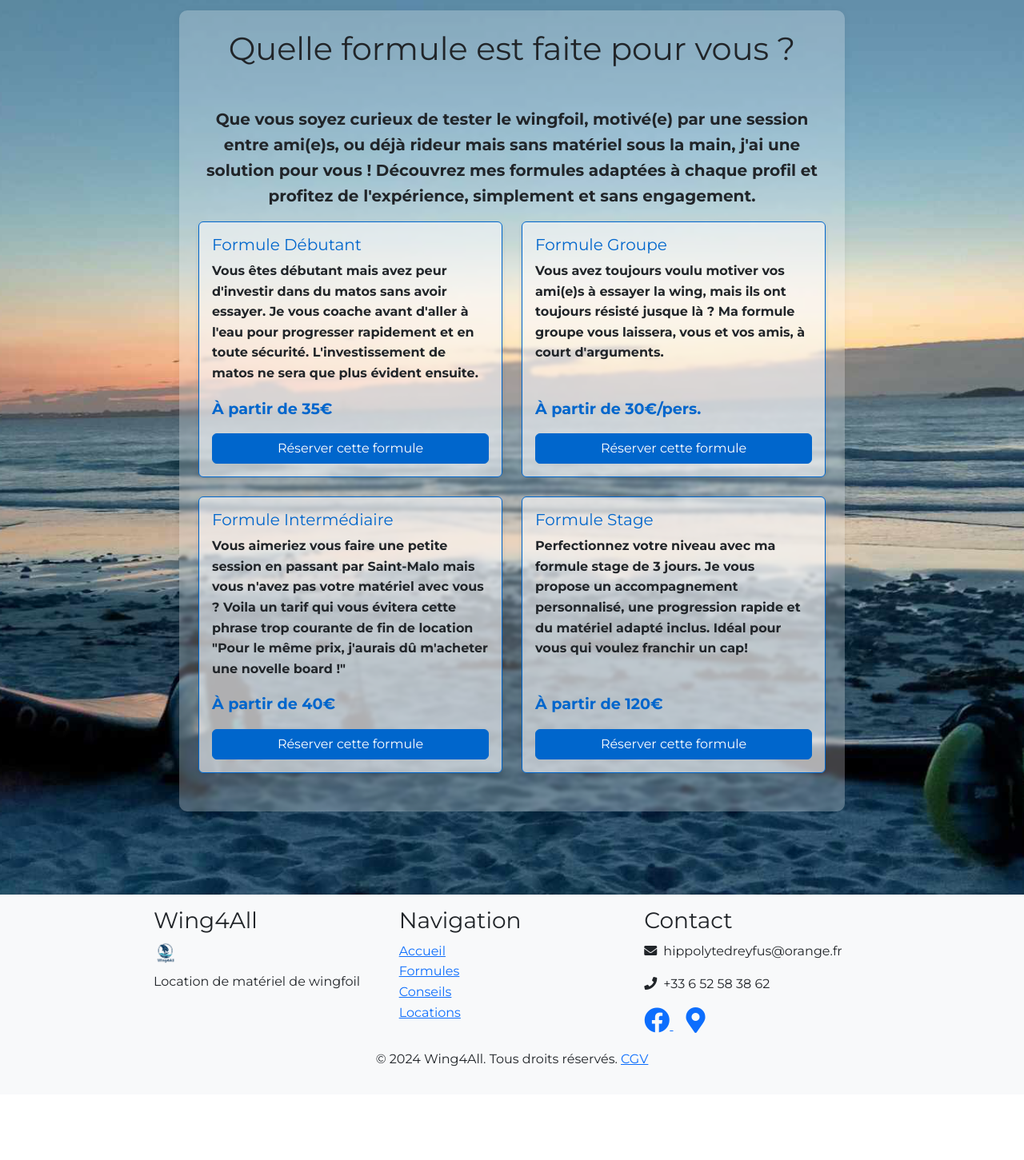
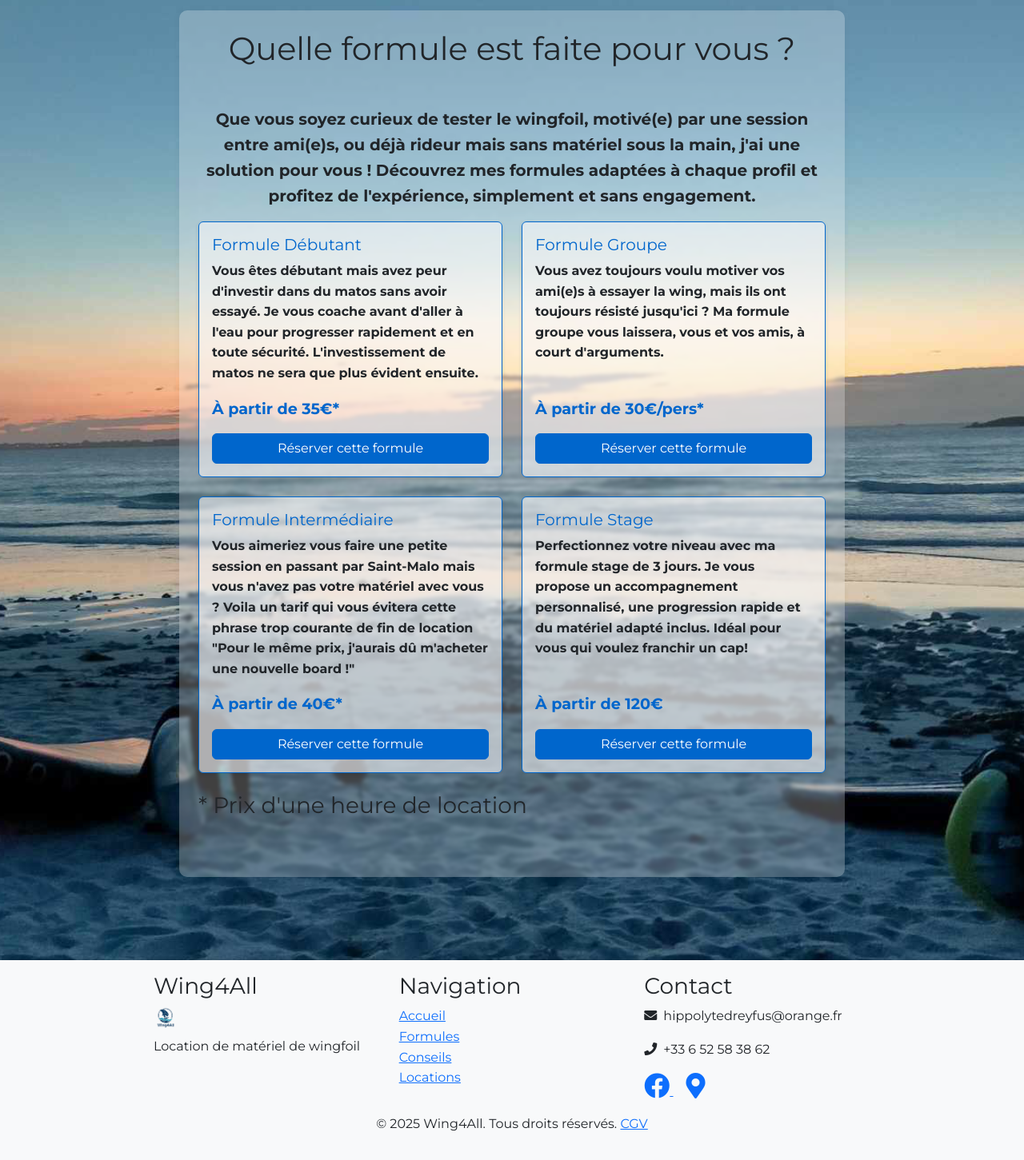
Before and after one commit to hippolyte456/wingfoil_rental, a Flask app: page /formules in a window 1280 px wide. Shown: the part 225-1676 px from the top of the page at 80% size. Before the commit the page ends 1559 px from the top, so only its background shows below. Run offline with Flask 3, Linux system fonts and the light colour scheme; some libraries are stand-ins or nearby versions.

Commit message:
ajustement

```diff
--- a/app/templates/actualites.html
+++ b/app/templates/actualites.html
@@ -28,9 +28,6 @@
                                 <li>Des réductions spéciales pour les premiers clients</li>
                                 <li>Un tirage au sort pour gagner une session gratuite</li>
                             </ul>
-
-                            <p>Si vous souhaitez participer à l'événement de lancement ou si vous avez des questions sur les équipements qui seront disponibles, n'hésitez pas à me contacter via le formulaire de contact.</p>
-
                             <div class="text-center mt-4">
                                 <a href="{{ url_for('main.contact') }}" class="btn btn-primary">
                                     <i class="fas fa-envelope me-2"></i>Me contacter
--- a/app/templates/base.html
+++ b/app/templates/base.html
@@ -130,7 +130,7 @@
             </div>
             <div class="row mt-3">
                 <div class="col text-center">
-                    <p>&copy; 2024 Wing4All. Tous droits réservés. <a href="{{ url_for('main.cgv') }}">CGV</a></p>
+                    <p>&copy; 2025 Wing4All. Tous droits réservés. <a href="{{ url_for('main.cgv') }}">CGV</a></p>
                 </div>
             </div>
         </div>
--- a/app/templates/cgv.html
+++ b/app/templates/cgv.html
@@ -6,6 +6,7 @@
 
 {% block content %}
 <div class="container py-4">
+    <div class="content-box p-4">
         <h1 class="text-center mb-5">Conditions Générales de Vente</h1>
 
         <div class="row justify-content-center">
@@ -70,4 +71,5 @@
             </div>
         </div>
     </div>
+</div>
 {% endblock %}
--- a/app/templates/formules.html
+++ b/app/templates/formules.html
@@ -19,7 +19,7 @@
                             <h5 class="card-title">Formule Débutant</h5>
                             <p class="card-text"><strong>{% include 'texts/formule_debutant.txt' %}</strong></p>
                             <div class="mt-auto">
-                                <p class="price-tag mb-3">À partir de 35€</p>
+                                <p class="price-tag mb-3">À partir de 35€*</p>
                                 <a href="{{ url_for('main.contact') }}" class="btn btn-primary w-100">Réserver cette formule</a>
                             </div>
                         </div>
@@ -31,7 +31,7 @@
                             <h5 class="card-title">Formule Groupe</h5>
                             <p class="card-text"><strong>{% include 'texts/formule_groupe.txt' %}</strong></p>
                             <div class="mt-auto">
-                                <p class="price-tag mb-3">À partir de 30€/pers.</p>
+                                <p class="price-tag mb-3">À partir de 30€/pers*</p>
                                 <a href="{{ url_for('main.contact') }}" class="btn btn-primary w-100">Réserver cette formule</a>
                             </div>
                         </div>
@@ -45,7 +45,7 @@
                             <h5 class="card-title">Formule Intermédiaire</h5>
                             <p class="card-text"><strong>{% include 'texts/formule_intermediaire.txt' %}</strong></p>
                             <div class="mt-auto">
-                                <p class="price-tag mb-3">À partir de 40€</p>
+                                <p class="price-tag mb-3">À partir de 40€*</p>
                                 <a href="{{ url_for('main.contact') }}" class="btn btn-primary w-100">Réserver cette formule</a>
                             </div>
                         </div>
@@ -63,6 +63,7 @@
                         </div>
                     </div>
                 </div>
+                <h3 class=" mb-5"> * Prix d'une heure de location</h3>
             </div>
         </div>
     </div>
--- a/app/templates/texts/formule_debutant.txt
+++ b/app/templates/texts/formule_debutant.txt
@@ -1 +1 @@
-Vous êtes débutant mais avez peur d'investir dans du matos sans avoir essayer. Je vous coache avant d'aller à l'eau pour progresser rapidement et en toute sécurité. L'investissement de matos ne sera que plus évident ensuite.
+Vous êtes débutant mais avez peur d'investir dans du matos sans avoir essayé. Je vous coache avant d'aller à l'eau pour progresser rapidement et en toute sécurité. L'investissement de matos ne sera que plus évident ensuite.
--- a/app/templates/texts/formule_groupe.txt
+++ b/app/templates/texts/formule_groupe.txt
@@ -1,2 +1,2 @@
-Vous avez toujours voulu motiver vos ami(e)s à essayer la wing, mais ils ont toujours résisté jusque là ?
+Vous avez toujours voulu motiver vos ami(e)s à essayer la wing, mais ils ont toujours résisté jusqu'ici ?
 Ma formule groupe vous laissera, vous et vos amis, à court d'arguments.
--- a/app/templates/texts/formule_intermediaire.txt
+++ b/app/templates/texts/formule_intermediaire.txt
@@ -1,2 +1,2 @@
 Vous aimeriez vous faire une petite session en passant par Saint-Malo mais vous n'avez pas votre matériel avec vous ?
-Voila un tarif qui vous évitera cette phrase trop courante de fin de location "Pour le même prix, j'aurais dû m'acheter une novelle board !"
+Voila un tarif qui vous évitera cette phrase trop courante de fin de location "Pour le même prix, j'aurais dû m'acheter une nouvelle board !"
--- a/app/templates/texts/home_intro.txt
+++ b/app/templates/texts/home_intro.txt
@@ -1,4 +1,4 @@
 Envie de découvrir le wingfoil sans vous ruiner ? Je vous propose du matériel d'occasion à prix mini pour tester ce sport en toute liberté !
 Que ce soit pour une session entre ami(e)s ou pour vous initier avant d'investir, louez facilement et vivez des sensations uniques sur l'eau.
 
-Accessible, flexible et fun : je vous offre la liberté de naviguer sans engagement !
+Accessible, flexible et fun : commencez à naviguer sans engagement !
```
Also changed, not shown: app/templates/conseils.html (+3 -6 lines). Lines whose indentation alone changed are shown as unchanged.
